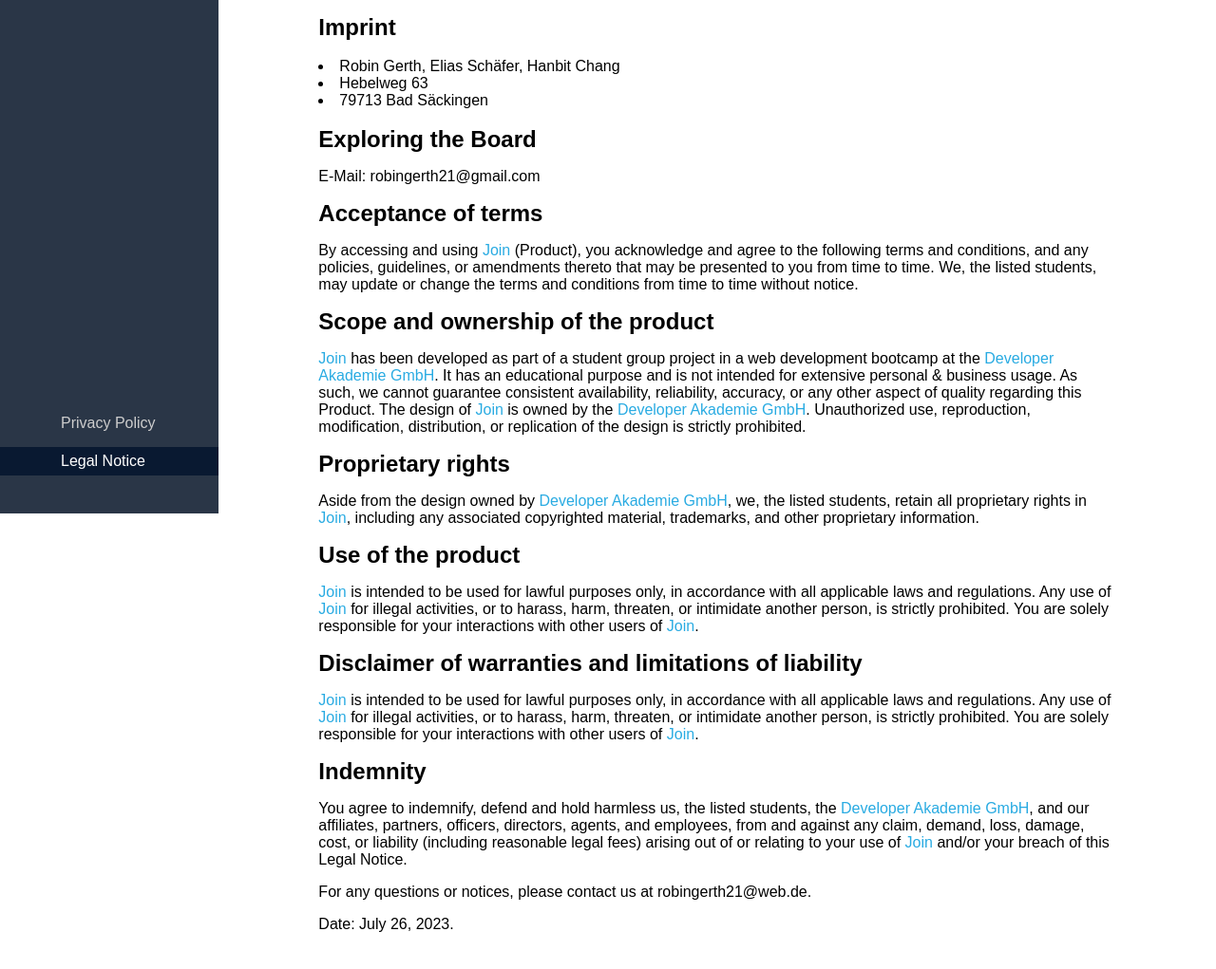
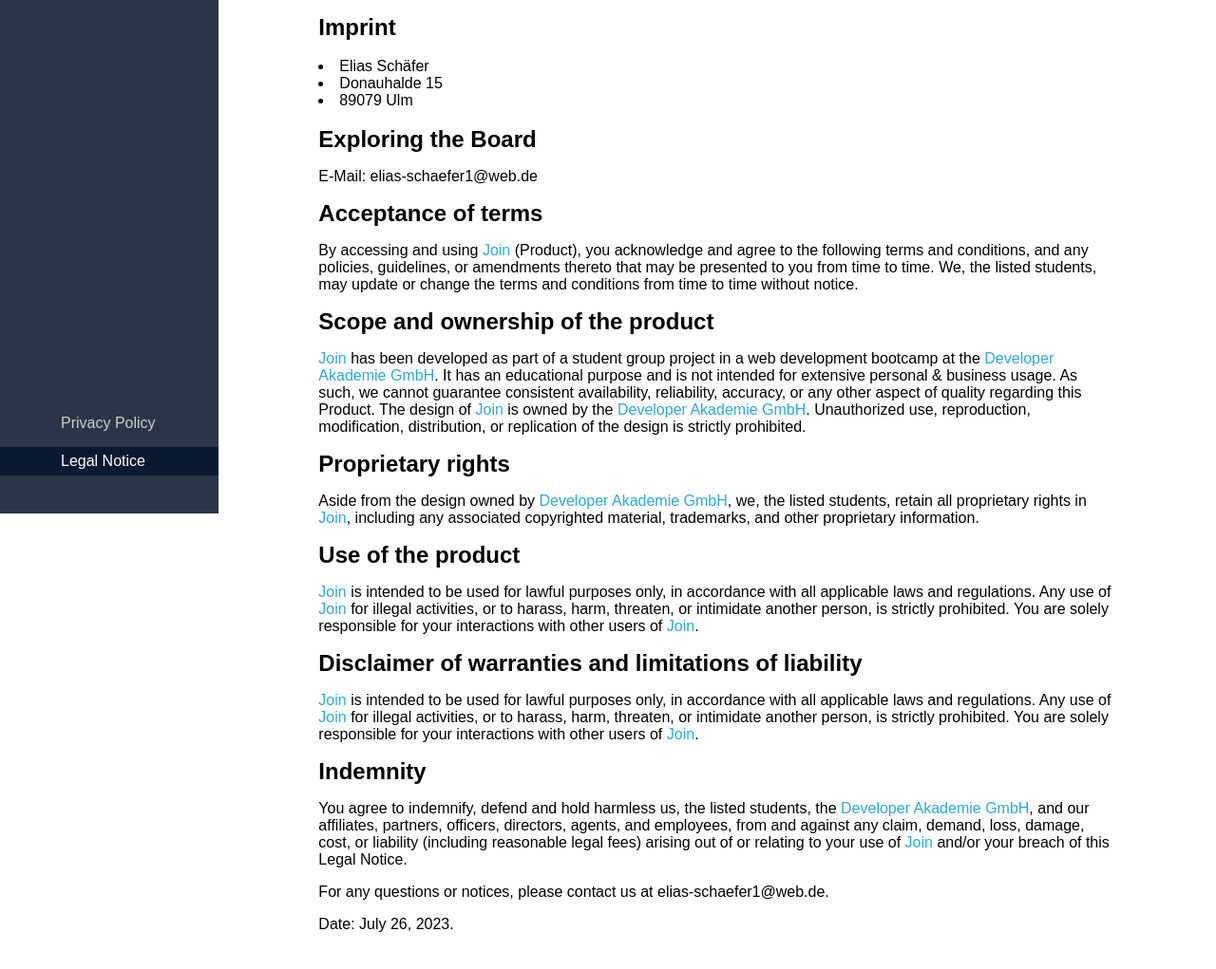
Before and after one commit to eliasschae/Join-Main, a plain HTML site: page only_legal_notice.html in a window 1280 px wide. Shown: the part 259-1280 px from the top of the page at 95% size. Drawn offline with Linux system fonts and the light colour scheme.

Commit message:
adjustments

```diff
--- a/js/board_API.js
+++ b/js/board_API.js
@@ -1,8 +1,6 @@
 /**
  * Saves the data in the server.
  * @param {Object} data - saves the board data
- *
- * @author Hanbit Chang
  */
 function save(data) {
   localStorage.setItem("board-data", JSON.stringify(data));
@@ -10,8 +8,6 @@ function save(data) {
 
 /**
  * Reads the data in the server.
- *
- * @author Hanbit Chang
  */
 function read() {
   const json = localStorage.getItem("board-data");
--- a/only_legal_notice.html
+++ b/only_legal_notice.html
@@ -33,14 +33,14 @@
             <br>
             <h2>Imprint</h2>
             <br>
-            <li>Robin Gerth, Elias Schäfer, Hanbit Chang</li>
-            <li>Hebelweg 63</li>
-            <li>79713 Bad Säckingen</li>
+            <li>Elias Schäfer</li>
+            <li>Donauhalde 15</li>
+            <li>89079 Ulm</li>
             <br>
           </div>
           <div class="legalNoticeTextContainer">
             <h2>Exploring the Board</h2>
-            <p>E-Mail: robingerth21@gmail.com</p>
+            <p>E-Mail: elias-schaefer1@web.de</p>
           </div>
           <div class="legalNoticeTextContainer">
             <h2>Acceptance of terms</h2>
@@ -98,7 +98,7 @@
               liability (including reasonable legal fees) arising out of or relating to your use of
               <a class="joinLink" href="#">Join</a> and/or your breach of this Legal Notice.
             </p>
-            <p>For any questions or notices, please contact us at robingerth21@web.de.</p>
+            <p>For any questions or notices, please contact us at elias-schaefer1@web.de.</p>
             <p>Date: July 26, 2023.</p>
           </div>
         </section>
```
Also changed, not shown: js/board_drap_and_drops.js (+0 -9 lines), js/board_edit.js (+0 -21 lines), js/board_edit_eventlisteners.js (+0 -10 lines), legal_notice.html (+5 -5 lines), only_privacy_policy.html (+1 -1 lines), privacy_policy.html (+1 -1 lines).
